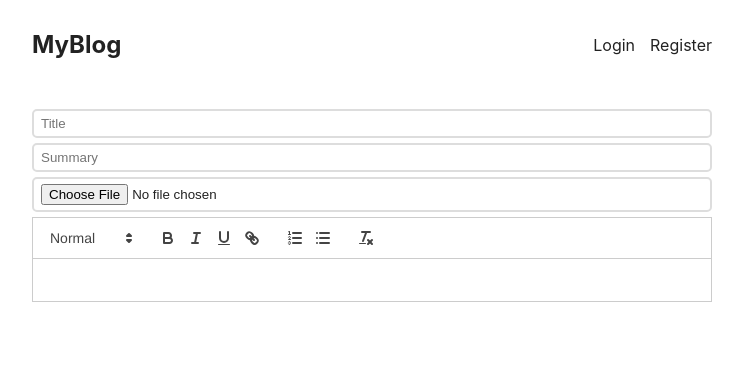
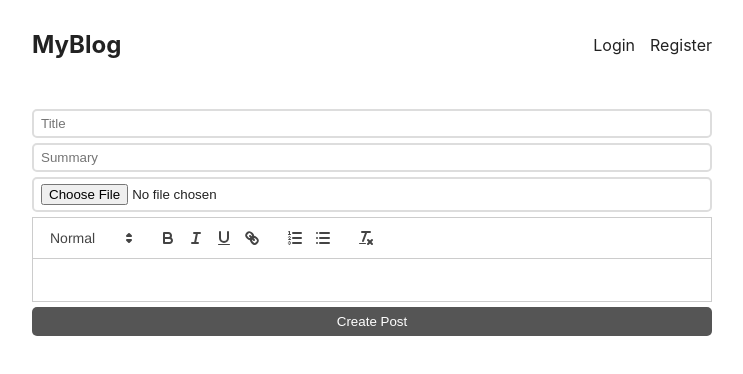
Before and after one commit to Muideen27/mern_blog, a React (Create React App) app in the folder client/: page /Create in a window 1280 px wide. Shown: the top 374 px of the page, without its empty margins (268-1011 px from the left). Built offline with nearby package versions, Linux system fonts and the light colour scheme; no server answers.

Commit message:
Updated in style

```diff
--- a/client/src/pages/CreatePost.js
+++ b/client/src/pages/CreatePost.js
@@ -9,6 +9,7 @@ export default function CreatePost() {
                 <input type="summary" placeholder={"Summary"} />
                 <input type="file" />
                 <ReactQuill />
+                <button style={{marginTop: "5px"}}>Create Post</button>
             </form>
         </div>
     )
```
